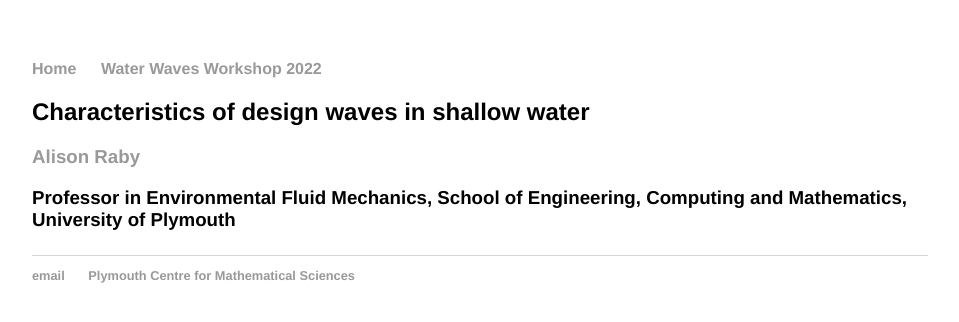
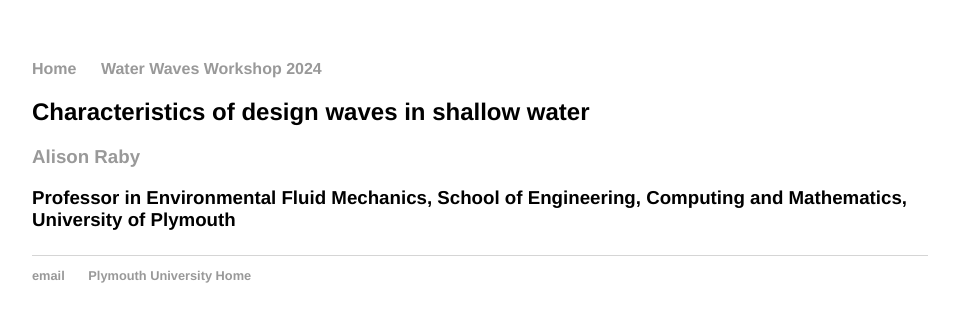
Before and after one commit to rstuhlmeier/rstuhlmeier.github.io, a Jekyll site: the page built from conferences/Alison.html, in a window 1280 px wide. Shown: the top 322 px of the page, without its empty margins (160-1119 px from the left). Built offline with Jekyll 4.4.1, drawn with Linux system fonts in a browser that asks for light colours.

Commit message:
Update conference.html

```diff
--- a/_layouts/conference.html
+++ b/_layouts/conference.html
@@ -13,7 +13,7 @@
 	    		<ul>
 <li><a href="/">Home</a></li>
 
-				<li><a href="/conferences/workshop2.html">Water Waves Workshop 2022</a></li>
+				<li><a href="/conferences/workshop2024.html">Water Waves Workshop 2024</a></li>
 
 	    		</ul>
 			</nav>
@@ -25,7 +25,7 @@
 			<footer>
 	    		<ul>
 	        		<li><a href="mailto:raphael.stuhlmeier@plymouth.ac.uk">email</a></li>
-				<li><a href="http://math-sciences.org/">Plymouth Centre for Mathematical Sciences</a></li>
+				<li><a href="http://www.plymouth.ac.uk/">Plymouth University Home</a></li>
 				</ul>
 			</footer>
 		</body>
```
